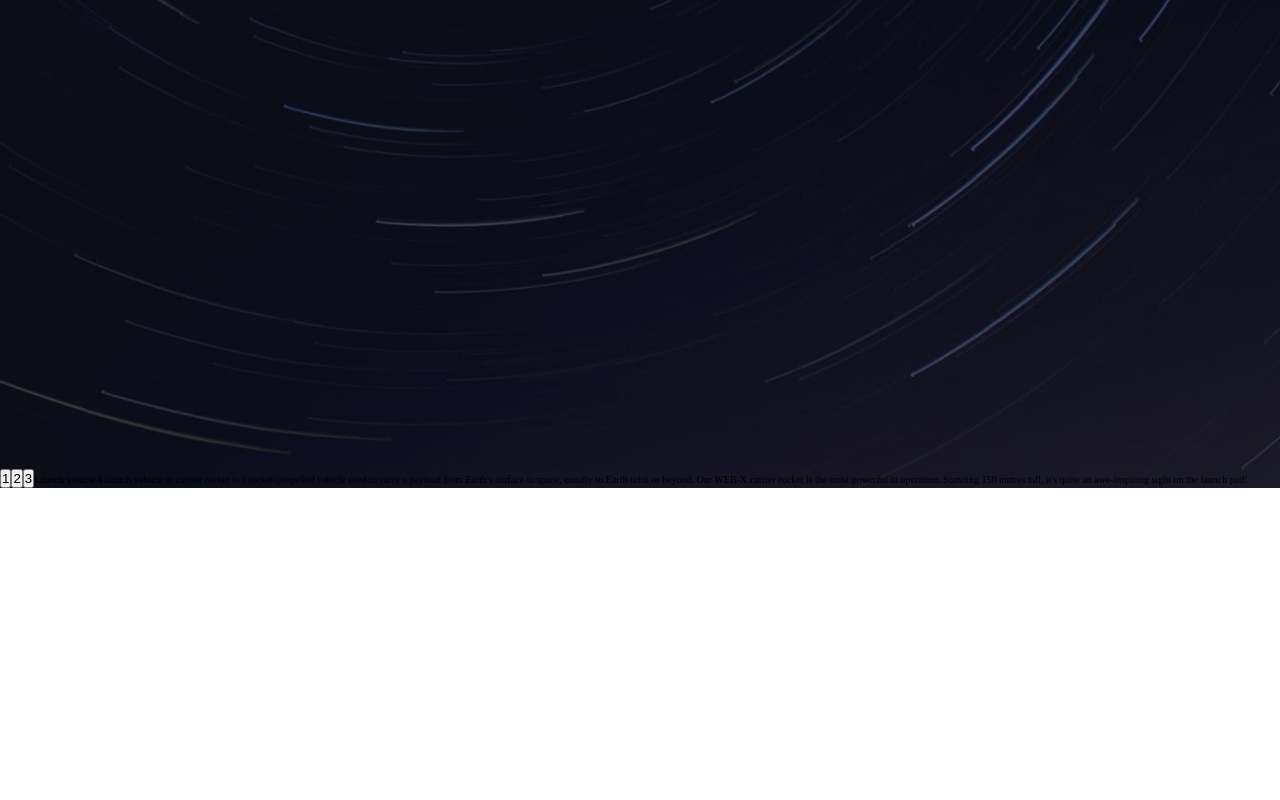
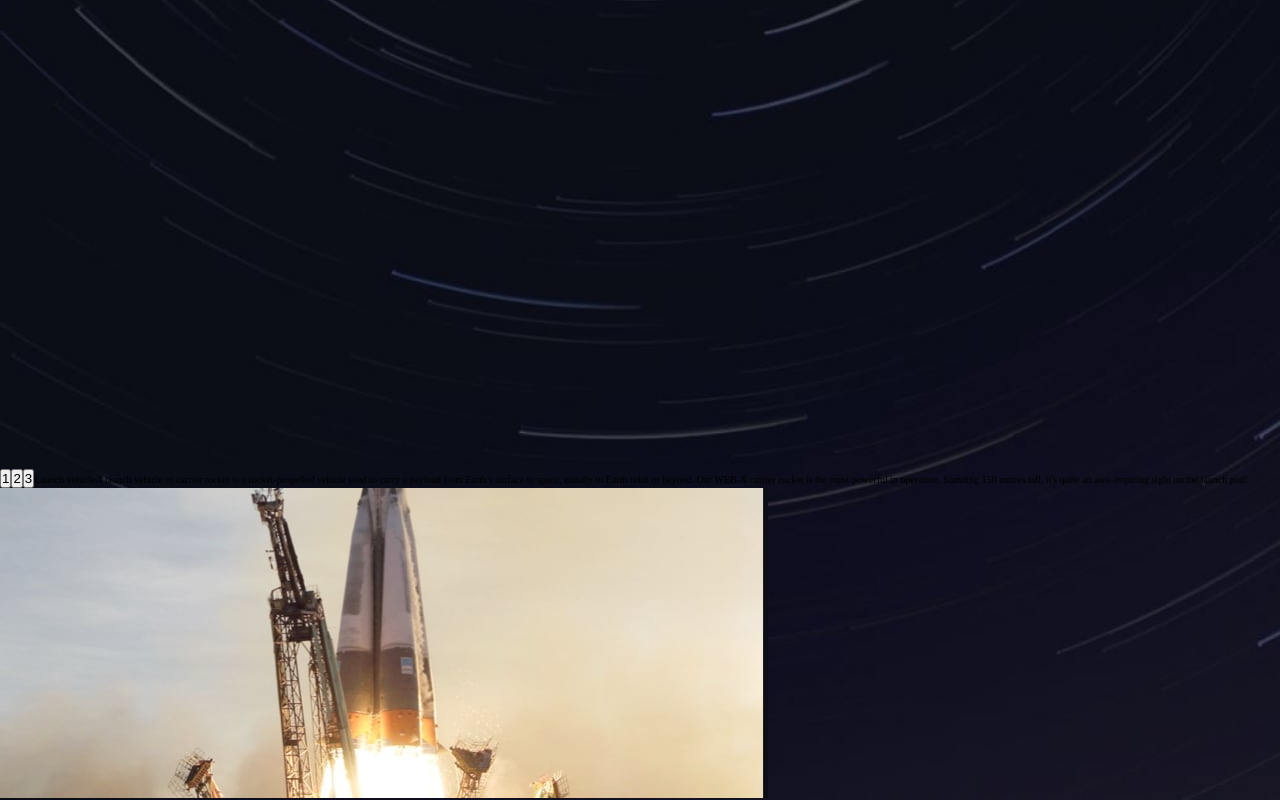
Before and after one commit to KamilKonopski/space-tourism-website-main, a React (Create React App) app: page /technology in a window 1280 px wide. Shown: the part 331-1131 px from the top of the page. Before the commit the page ends 819 px from the top, so only its background shows below. Built offline with nearby package versions, Linux system fonts and the light colour scheme; a web font is replaced by a local one.

Commit message:
add image

```diff
--- a/src/pages/Technology/Technology.jsx
+++ b/src/pages/Technology/Technology.jsx
@@ -2,13 +2,17 @@ import { useState } from 'react';
 
 import Button from "../../components/Button/Button";
 import Header from "../../components/Header/Header";
+
+import vehicleImage from '../../assets/technology/image-launch-vehicle-landscape.jpg';
+import capsuleImage from '../../assets/technology/image-space-capsule-landscape.jpg';
+import spaceportImage from '../../assets/technology/image-spaceport-landscape.jpg';
 
 import { technologies } from "../../data/data";
 
 import classes from './Technology.module.css';
 
 function Technology() {
-    // const [image, setImage] = useState(douglasImage);
+    const [image, setImage] = useState(vehicleImage);
     const [name, setName] = useState(technologies[0].name);
     const [desc, setDesc] = useState(technologies[0].description);
 
@@ -16,14 +20,17 @@ function Technology() {
         const target = e.target.textContent
 
         if (target === '1') {
+            setImage(vehicleImage);
             setName(technologies[0].name)
             setDesc(technologies[0].description)
 
         } else if (target === '2') {
+            setImage(capsuleImage);
             setName(technologies[1].name)
             setDesc(technologies[1].description)
 
         } else if (target === '3') {
+            setImage(spaceportImage);
             setName(technologies[2].name)
             setDesc(technologies[2].description)
         }
@@ -37,6 +44,7 @@ function Technology() {
             <Button onChangeContent={changeContentHandler}>3</Button>
             <span>{name}</span>
             <span>{desc}</span>
+            <img src={image} alt={name} />
         </div>
     );
 };
```
